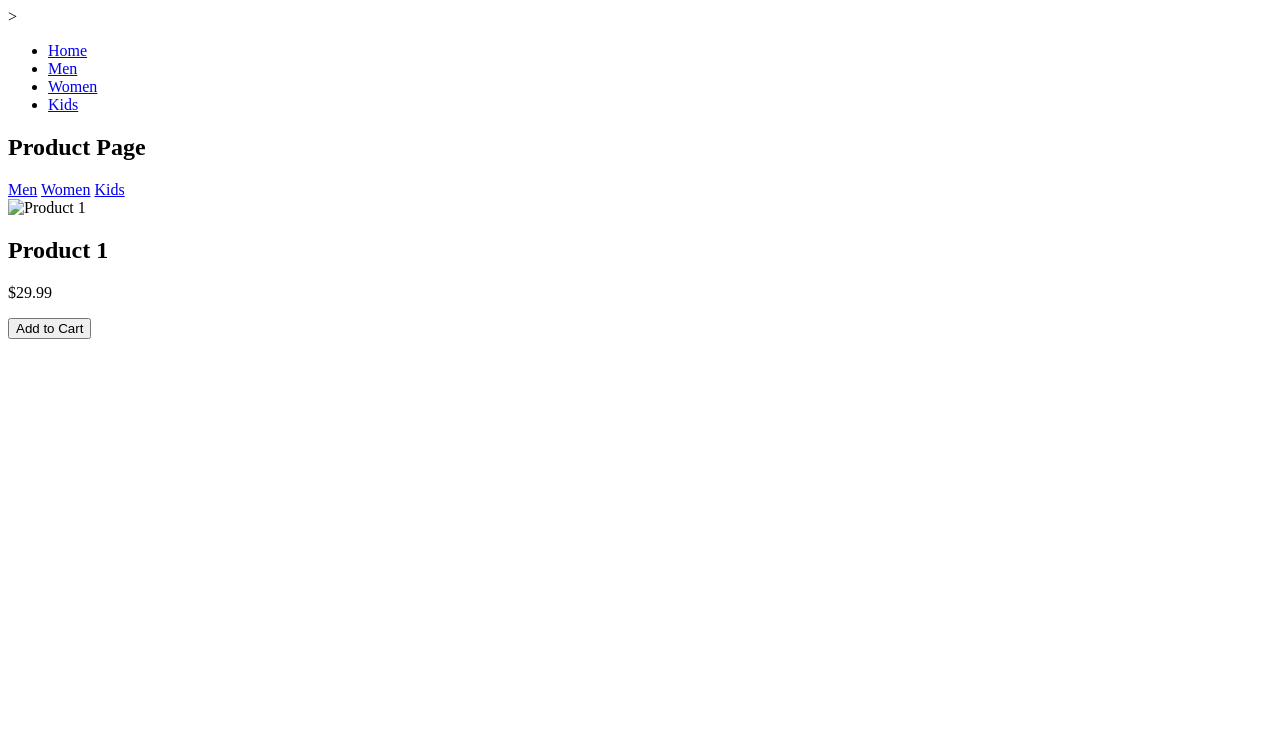
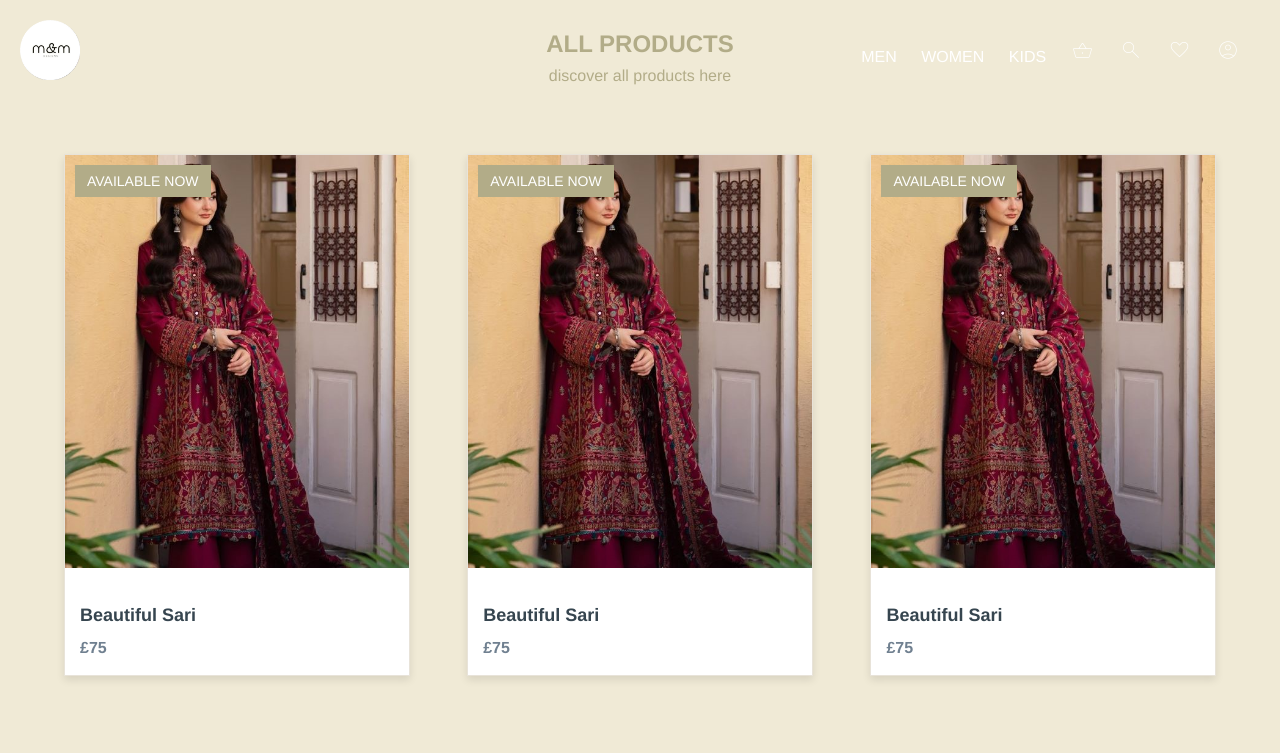
Before and after one commit to georgemathachan/M-M-Designs-Full-Stack, a plain HTML site: page Pages/ProductPage.html in a window 1280 px wide. Shown: the top 753 px of the page. Drawn offline with nearby package versions, Linux system fonts and the light colour scheme.

Commit message:
product page

```diff
--- a/Assets/CSS/main.css
+++ b/Assets/CSS/main.css
@@ -1,12 +1,12 @@
 /* Color Variables */
 :root {
-    --primary-color: #36454F; /* Charcoal Grey - Main text, headers, buttons */
+  --primary-color: #36454f; /* Charcoal Grey - Main text, headers, buttons */
   --secondary-color: #708090; /* Slate Grey - Subheadings, background elements */
-    --background-color: #F0EAD6; /* Oyster White - Main background */
-    --accent-color: #D3B8AE; /* Natural Weave Beige - Hover effects, accents */
-    --highlight-color: #B2AC88; /* Sage Green - Call-to-action buttons, links */
-    --soft-background: #E8E3D9; /* Pearl Herringbone - Light background contrast */
-    --neutral-white: #FFFFFF; /* White - For readability and balance */
+  --background-color: #f0ead6; /* Oyster White - Main background */
+  --accent-color: #d3b8ae; /* Natural Weave Beige - Hover effects, accents */
+  --highlight-color: #b2ac88; /* Sage Green - Call-to-action buttons, links */
+  --soft-background: #e8e3d9; /* Pearl Herringbone - Light background contrast */
+  --neutral-white: #ffffff; /* White - For readability and balance */
   --neutral-black: #000000; /* Black - For strong contrast */
 }
 
@@ -17,14 +17,12 @@
   box-sizing: border-box;
 }
 
-
 body {
   font-family: "Helvetica Neue", Arial, sans-serif;
   background-color: var(--background-color);
   color: var(--primary-color);
   line-height: 1.6;
 }
-
 
 /* Hero Section */
 .hero {
@@ -76,9 +74,6 @@ body {
   margin-left: 30px;
 }
 
-
-
-
 /* Button Styles */
 .hero .buttons {
   display: flex;
@@ -110,11 +105,11 @@ button {
   color: #333;
 }
 .button-light a {
-    color: #333333
+  color: #333333;
 }
 
 .button-dark a {
-    color: #333
+  color: #333;
 }
 
 /* Button hover effects */
@@ -140,9 +135,6 @@ button {
   height: 100%; /* Ensure anchor fills button */
 }
 
-
-
-
 .content-break {
   padding: 25px;
   text-align: center; /* Centers text horizontally */
@@ -152,8 +144,6 @@ button {
   justify-content: center; /* Centers items vertically */
   color: #b2ac88;
 }
-
-
 
 /* Slideshow Container */
 .slideshow-container {
@@ -258,14 +248,6 @@ button {
   display: none; /* Hides scrollbar in Chrome, Safari, and Edge */
 }
 
-
-
-
-
-
-
-
-
 /* Categories Section */
 .categories {
   display: flex;
@@ -276,6 +258,7 @@ button {
   background-color: white;
   overflow-x: auto; /* Enables horizontal scrolling on smaller screens */
   -webkit-overflow-scrolling: touch; /* For smoother scrolling on iOS */
+  width: 100vw;
 }
 
 .category {
@@ -355,3 +338,91 @@ button {
     object-fit: cover; /* Ensure image fits within the box */
   }
 }
+
+/* Product Row - Aligns Three Products in a Row */
+.product-row {
+    display: flex;
+    justify-content: space-between; /* Ensures even spacing between products */
+    gap: 20px; /* Adds spacing between items */
+    padding: 40px 5%;
+    background-color: var(--background-color);
+}
+
+/* Individual Product Card */
+.product-card {
+    flex: 1; /* Allows cards to expand evenly */
+    max-width: 30%; /* Ensures three items fit in one row */
+    background: var(--neutral-white); /* White background for contrast */
+    border: 1px solid var(--soft-background); /* Subtle border for definition */
+    box-shadow: 0 4px 8px rgba(0, 0, 0, 0.1); /* Soft shadow for depth */
+    overflow: hidden;
+    transition: transform 0.3s ease-in-out, box-shadow 0.3s ease-in-out;
+}
+
+.product-card:hover {
+    transform: translateY(-5px);
+    box-shadow: 0 6px 12px rgba(0, 0, 0, 0.2);
+}
+
+/* Product Image Container */
+.product-image {
+    position: relative;
+    width: 100%;
+    max-width: 400px;
+    height: auto;
+    overflow: hidden;
+}
+
+.product-image img {
+    width: 100%;
+    height: 100%;
+    object-fit: cover;
+}
+
+/* "Available Now" Label */
+.product-label {
+    position: absolute;
+    top: 10px;
+    left: 10px;
+    background: var(--highlight-color); /* Sage Green */
+    color: var(--neutral-white);
+    padding: 5px 12px;
+    font-size: 14px;
+}
+
+/* Product Info */
+.product-info {
+    padding: 15px;
+}
+
+.product-title {
+    font-size: 18px;
+    font-weight: bold;
+    color: var(--primary-color);
+    margin-bottom: 5px;
+}
+
+.product-price {
+    font-size: 16px;
+    color: var(--secondary-color);
+    font-weight: 600;
+}
+
+/* Responsive Behavior */
+@media (max-width: 1024px) {
+    .product-image {
+        max-width: 350px;
+    }
+}
+
+@media (max-width: 768px) {
+    .product-image {
+        max-width: 300px;
+    }
+}
+
+@media (max-width: 480px) {
+    .product-image {
+        max-width: 100%; /* Full width for small screens */
+    }
+}
--- a/Pages/ProductPage.html
+++ b/Pages/ProductPage.html
@@ -1,48 +1,140 @@
-<!--Individual product details such as images, description, pricing, add to cart button-->>
 <!DOCTYPE html>
 <html lang="en">
   <head>
-  <meta charset="UTF-8">
-  <meta name="viewport" content="width=device-width, initial-scale=1.0">
-  <meta http-equiv="X-UA-Compatible" content="ie=edge">
-  <title>Product Page</title>
-  <link rel="stylesheet" href="styles.css">
+    <meta charset="UTF-8" />
+    <meta name="viewport" content="width=device-width, initial-scale=1.0" />
+    <title>Mockup Homepage</title>
+    <link rel="stylesheet" href="../Assets/CSS/navbar.css" />
+    <link rel="stylesheet" href="../Assets/CSS/footer.css" />
+    <link rel="stylesheet" href="../Assets/CSS/main.css" />
+    <link
+      rel="stylesheet"
+      href="https://fonts.googleapis.com/css2?family=Material+Symbols+Outlined:opsz,wght,FILL,GRAD@20..48,100..700,0..1,-50..200&icon_names=search"
+    />
+    <link
+      rel="stylesheet"
+      href="https://fonts.googleapis.com/css2?family=Material+Symbols+Outlined:opsz,wght,FILL,GRAD@20..48,100..700,0..1,-50..200&icon_names=shopping_basket"
+    />
+    <link
+      rel="stylesheet"
+      href="https://fonts.googleapis.com/css2?family=Material+Symbols+Outlined:opsz,wght,FILL,GRAD@20..48,100..700,0..1,-50..200&icon_names=favorite"
+    />
+    <link
+      rel="stylesheet"
+      href="https://fonts.googleapis.com/css2?family=Material+Symbols+Outlined:opsz,wght,FILL,GRAD@20..48,100..700,0..1,-50..200&icon_names=account_circle"
+    />
   </head>
+
   <body>
-  <!-- Navbar -->
-  <nav>
+    <!-- Header -->
+    <div class="container">
+      <div class="navbar">
+        <div class="navlogo">
+          <img src="../Assets/Images/Logo.png" width="40px" />
+        </div>
+
+        <nav class="nav-buttons">
           <ul>
-      <li><a href="home.html">Home</a></li>
-      <li><a href="men.html">Men</a></li>
-      <li><a href="women.html">Women</a></li>
-      <li><a href="kids.html">Kids</a></li>
+            <li><a href="index.html">MEN</a></li>
+            <li><a href="about.html">WOMEN</a></li>
+            <li><a href="products.html">KIDS</a></li>
+            <li>
+              <a href="basket.html">
+                <span class="material-symbols-outlined"> shopping_basket </span>
+              </a>
+            </li>
+            <li>
+              <a href="search.html">
+                <span class="material-symbols-outlined"> search </span>
+              </a>
+            </li>
+            <li>
+              <a href="wishlist.html">
+                <span class="material-symbols-outlined"> favorite </span>
+              </a>
+            </li>
+            <li>
+              <a href="profile.html">
+                <span class="material-symbols-outlined"> account_circle </span>
+              </a>
+            </li>
           </ul>
         </nav>
-
-  <!-- Main Product Section -->
-  <section id="product-section">
-    <h1>Product Page</h1>
-
-    <div class="category-links">
-      <a href="productpage.html?category=men" class="category-link">Men</a>
-      <a href="productpage.html?category=women" class="category-link">Women</a>
-      <a href="productpage.html?category=kids" class="category-link">Kids</a>
       </div>
-
-    <!-- Dynamic Products Section (to be filled dynamically) -->
-    <div id="product-display" class="product-display">
-      <!-- Example of a product display -->
-      <!-- This will be populated dynamically using JavaScript -->
+    </div>
+<section class="content-break">
+<h1>ALL PRODUCTS</h1>
+<P>discover all products here</P>
+</section>
+<section class="product-row">
   <div class="product-card">
-        <img src="product1.jpg" alt="Product 1" class="product-image">
-        <h2 class="product-name">Product 1</h2>
-        <p class="product-price">$29.99</p>
-        <button class="add-to-cart">Add to Cart</button>
+    <div class="product-image">
+        <img src="../Assets/Images/women-clothing.jpg">
+        <div class="product-label">AVAILABLE NOW</div>
     </div>
-      <!-- Repeat similar structure for other products -->
+    <div class="product-info">
+        <h3 class="product-title">Beautiful Sari</h3>
+        <p class="product-price">£75</p>
+    </div>
+  </div>
+  <div class="product-card">
+    <div class="product-image">
+        <img src="../Assets/Images/women-clothing.jpg">
+        <div class="product-label">AVAILABLE NOW</div>
+    </div>
+    <div class="product-info">
+        <h3 class="product-title">Beautiful Sari</h3>
+        <p class="product-price">£75</p>
+    </div>
+  </div>
+  <div class="product-card">
+    <div class="product-image">
+        <img src="../Assets/Images/women-clothing.jpg">
+        <div class="product-label">AVAILABLE NOW</div>
+    </div>
+    <div class="product-info">
+        <h3 class="product-title">Beautiful Sari</h3>
+        <p class="product-price">£75</p>
+    </div>
   </div>
 </section>
 
-  <script src="main.js"></script>
-</body>
+<section class="product-row">
+  <div class="product-card">
+    <div class="product-image">
+        <img src="../Assets/Images/women-clothing.jpg">
+        <div class="product-label">AVAILABLE NOW</div>
+    </div>
+    <div class="product-info">
+        <h3 class="product-title">Beautiful Sari</h3>
+        <p class="product-price">£75</p>
+    </div>
+  </div>
+  <div class="product-card">
+    <div class="product-image">
+        <img src="../Assets/Images/women-clothing.jpg">
+        <div class="product-label">AVAILABLE NOW</div>
+    </div>
+    <div class="product-info">
+        <h3 class="product-title">Beautiful Sari</h3>
+        <p class="product-price">£75</p>
+    </div>
+  </div>
+  <div class="product-card">
+    <div class="product-image">
+        <img src="../Assets/Images/women-clothing.jpg">
+        <div class="product-label">AVAILABLE NOW</div>
+    </div>
+    <div class="product-info">
+        <h3 class="product-title">Beautiful Sari</h3>
+        <p class="product-price">£75</p>
+    </div>
+  </div>
+</section>
+
+
+  <!-- Footer -->
+  <footer>
+    <p>&copy; 2025 My Website. All rights reserved.</p>
+  </footer>
 </html>
```
Also changed, not shown: Pages/home.html (+2 -2 lines). Lines whose indentation alone changed are shown as unchanged.
